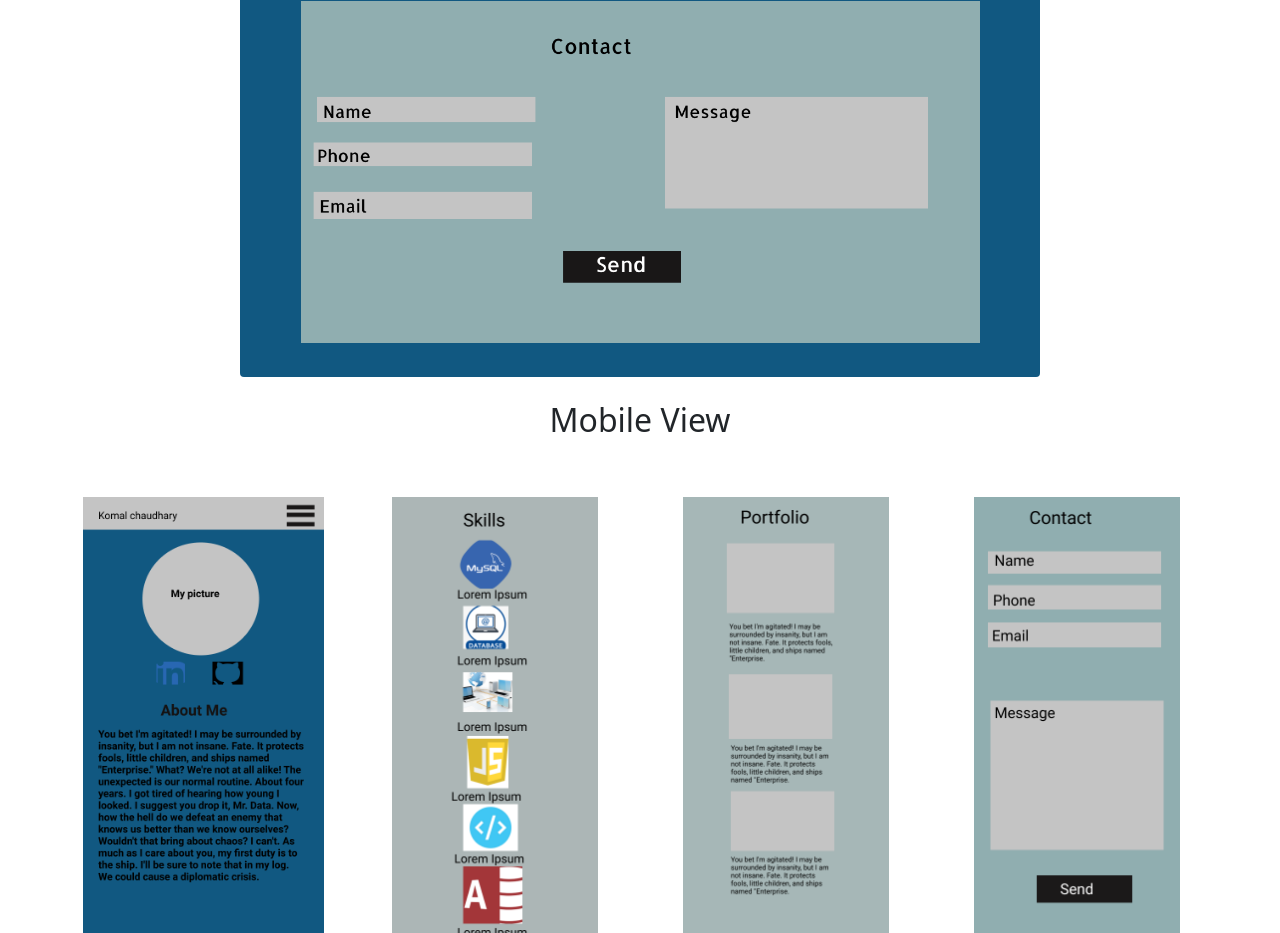
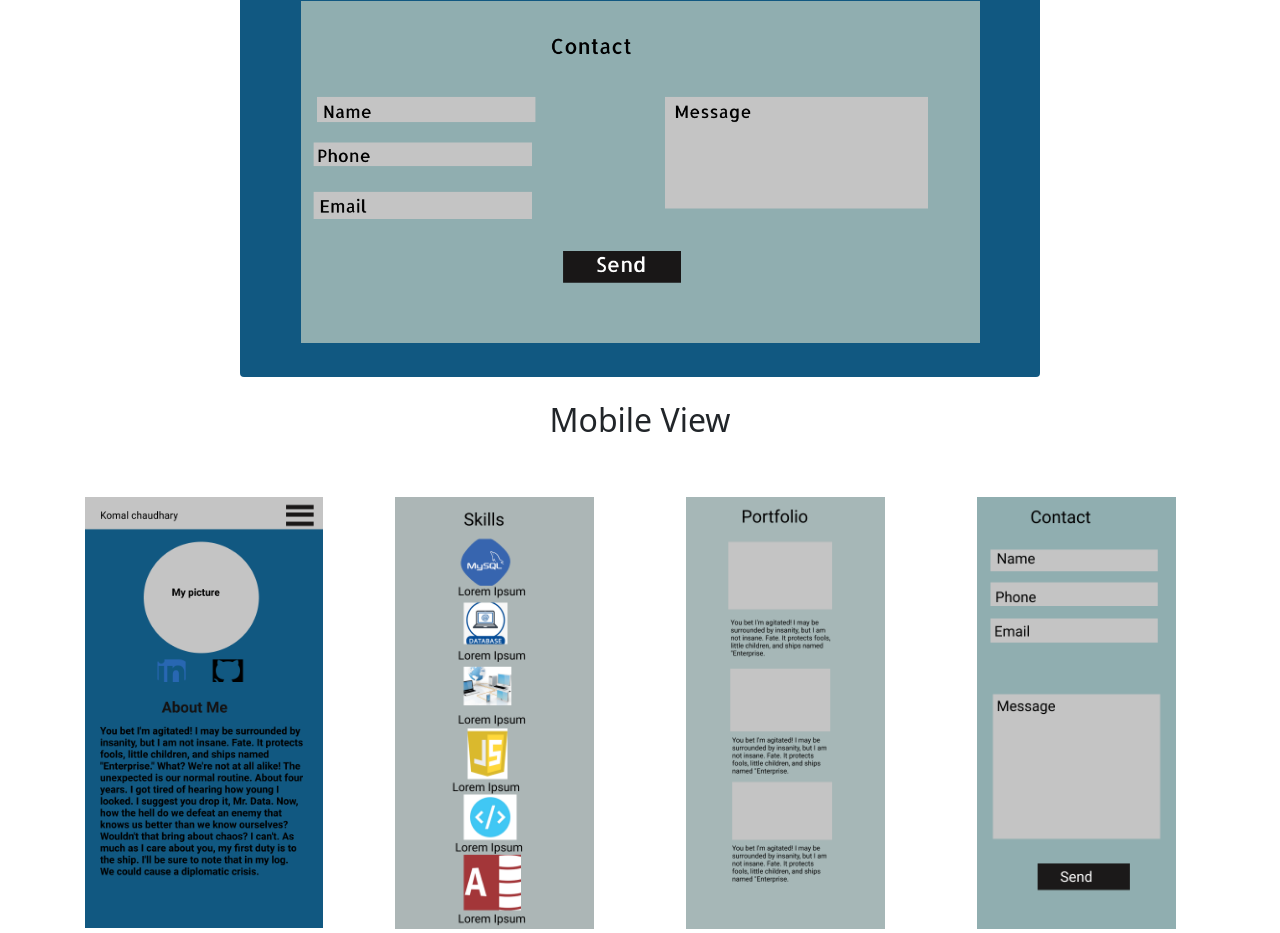
Before and after one commit to kchaudhary1/my-pwp-komalch, a plain HTML site: page public_html/documentation/milestone-2.html in a window 1280 px wide. Shown: the part 1867-2800 px from the top of the page. Drawn offline with nearby package versions, Linux system fonts and the light colour scheme.

Commit message:
Reformated code

```diff
--- a/public_html/documentation/milestone-2.html
+++ b/public_html/documentation/milestone-2.html
@@ -41,22 +41,22 @@
     <h2 class="Title">Mobile View</h2>
     <div class="row py-5 g-5">
         <div class="col-md-3 d-flex justify-content-center">
-            <div class="card border border-white" style="width: 15.5rem;">
+            <div class="card border border-white" style="width:15rem;">
                 <img src="images/Mobile1.png" alt="image"/>
             </div>
         </div>
         <div class="col-md-3 d-flex justify-content-center">
-            <div class="card border border-white" style="width: 13rem;">
+            <div class="card border border-white" style="width:12.6rem;">
                 <img src="images/Mobile2.png" alt="image"/>
             </div>
         </div>
         <div class="col-md-3 d-flex justify-content-center">
-            <div class="card border border-white" style="width: 13rem;">
+            <div class="card border border-white" style="width:12.6rem;">
                 <img src="images/Mobile3.png" alt="image"/>
             </div>
         </div>
         <div class="col-md-3 d-flex justify-content-center">
-            <div class="card border border-white" style="width: 13rem;">
+            <div class="card border border-white" style="width:12.6rem;">
                 <img src="images/Mobile4.png" alt="image"/>
 
             </div>
```
